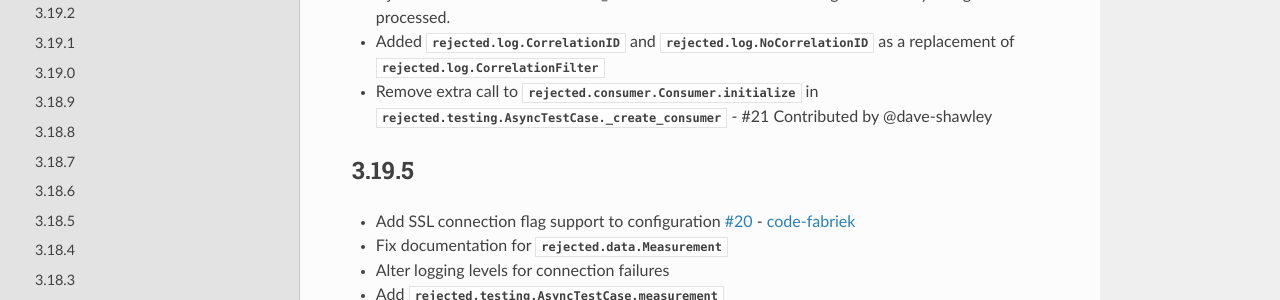
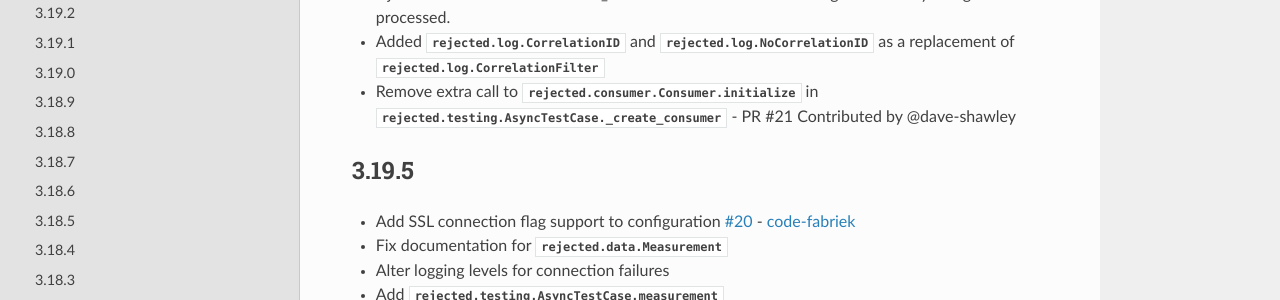
Before and after one commit to gmr/rejected, a Sphinx documentation site: the page built from docs/history.rst, in a window 1280 px wide and 900 px high, scrolled down 622 px. Shown: the part 151-451 px from the top of the window. Built offline with Sphinx 7.4.7 and the Read the Docs theme 2.0.0, drawn with Linux system fonts in a browser that asks for light colours.

Commit message:
Note its a PR

```diff
--- a/docs/history.rst
+++ b/docs/history.rst
@@ -21,7 +21,7 @@ Other Changes
 - Updated and rewritten tests
 - Added :attr:`rejected.consumer.Consumer.IGNORE_OOB_STATS_CALLS` to not log when `rejected.consumer.Consumer.stats_*` calls are made when no message is currently being processed.
 - Added :class:`rejected.log.CorrelationID` and :class:`rejected.log.NoCorrelationID` as a replacement of :class:`rejected.log.CorrelationFilter`
-- Remove extra call to :py:meth:`rejected.consumer.Consumer.initialize` in :py:meth:`rejected.testing.AsyncTestCase._create_consumer` - #21 Contributed by @dave-shawley
+- Remove extra call to :py:meth:`rejected.consumer.Consumer.initialize` in :py:meth:`rejected.testing.AsyncTestCase._create_consumer` - PR #21 Contributed by @dave-shawley
 
 3.19.5
 ------
```
